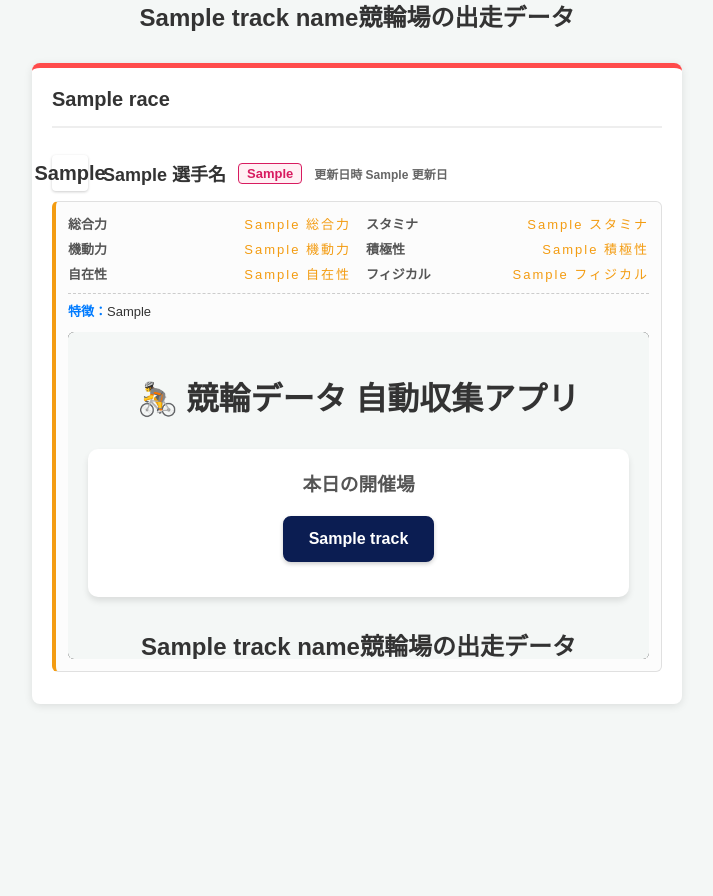
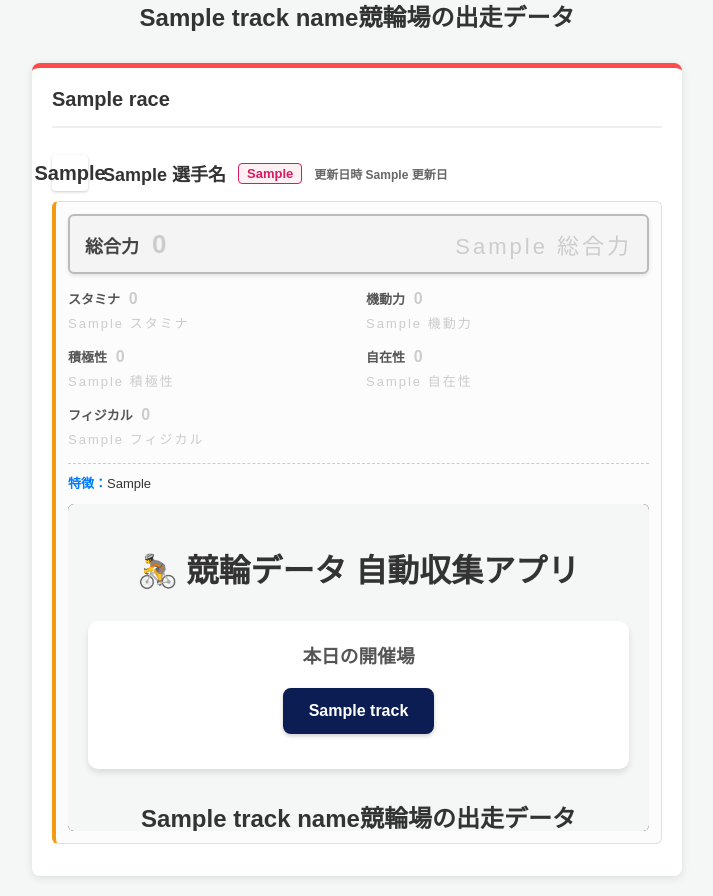
Before and after one commit to noguchi662457/keirin-app, a Flask app: template templates/index.html in a window 1280 px wide. Shown: the part 297-1193 px from the top of the page, without its empty margins (283-996 px from the left). Before the commit the page ends 1003 px from the top, so only its background shows below. Run offline with Flask 3, Linux system fonts and the light colour scheme; the template is opened without the code that fills it: most values are stand-ins (such as "Sample title", 1, 10 or a date in 2020).

Commit message:
Update index.html

```diff
--- a/templates/index.html
+++ b/templates/index.html
@@ -163,22 +162,70 @@
             padding: 12px;
         }
 
+        .stat-main {
+            display: flex;
+            justify-content: space-between;
+            align-items: center;
+            background: #f4f4f4;
+            border: 2px solid #bbb;
+            border-radius: 6px;
+            padding: 12px 15px;
+            margin-bottom: 15px;
+            box-shadow: 0 2px 4px rgba(0, 0, 0, 0.1);
+        }
+
+        .stat-main .label {
+            font-size: 18px;
+            color: #444;
+            font-weight: bold;
+        }
+
+        .stat-main .star-count {
+            font-size: 26px;
+            margin-left: 8px;
+        }
+
+        .stat-main .stars {
+            font-size: 22px;
+            letter-spacing: 3px;
+        }
+
         .stats-grid {
             display: grid;
             grid-template-columns: repeat(2, 1fr);
-            gap: 6px 15px;
-            margin-bottom: 10px;
+            gap: 15px;
+            margin-bottom: 15px;
         }
 
-        .stat { display: flex; justify-content: space-between; font-size: 13px; }
+        .stat {
+            display: flex;
+            flex-direction: column;
+            align-items: flex-start;
+            gap: 5px;
+            font-size: 13px;
+        }
+
         .label { color: #555; font-weight: bold; }
-        .stars { color: #f39c12; letter-spacing: 2px; }
+
+        .stat .star-count {
+            font-size: 16px;
+            margin-left: 5px;
+        }
+
+        .stars { letter-spacing: 2px; }
+
+        .rank-0 { color: #cccccc !important; }
+        .rank-1, .rank-2 { color: #3498db !important; }
+        .rank-3, .rank-4 { color: #f39c12 !important; }
+        .rank-5 { color: #27ae60 !important; }
+        .rank-6 { color: #8e44ad !important; }
+        .rank-7, .rank-8, .rank-9 { color: #e74c3c !important; }
 
         .feature-text {
             font-size: 13px;
             color: #333;
             border-top: 1px dashed #ccc;
-            padding-top: 8px;
+            padding-top: 10px;
             margin-bottom: 10px;
             line-height: 1.5;
         }
@@ -292,14 +326,45 @@
 
                                 {% if racer['sheet_info'] %}
                                     <div class="sheet-data-box">
+
+                                        <div class="stat-main">
+                                            {% set total_c = (racer['sheet_info']['総合力']|string).count('★') %}
+                                            <span class="label">総合力 <span class="star-count rank-{{ total_c }}">{{ total_c }}</span></span>
+                                            <span class="stars rank-{{ total_c }}">{{ racer['sheet_info']['総合力'] }}</span>
+                                        </div>
+
                                         <div class="stats-grid">
-                                            <div class="stat"><span class="label">総合力</span><span class="stars">{{ racer['sheet_info']['総合力'] }}</span></div>
-                                            <div class="stat"><span class="label">スタミナ</span><span class="stars">{{ racer['sheet_info']['スタミナ'] }}</span></div>
-                                            <div class="stat"><span class="label">機動力</span><span class="stars">{{ racer['sheet_info']['機動力'] }}</span></div>
-                                            <div class="stat"><span class="label">積極性</span><span class="stars">{{ racer['sheet_info']['積極性'] }}</span></div>
-                                            <div class="stat"><span class="label">自在性</span><span class="stars">{{ racer['sheet_info']['自在性'] }}</span></div>
-                                            <div class="stat"><span class="label">フィジカル</span><span class="stars">{{ racer['sheet_info']['フィジカル'] }}</span></div>
+                                            {% set sta_c = (racer['sheet_info']['スタミナ']|string).count('★') %}
+                                            <div class="stat">
+                                                <span class="label">スタミナ <span class="star-count rank-{{ sta_c }}">{{ sta_c }}</span></span>
+                                                <span class="stars rank-{{ sta_c }}">{{ racer['sheet_info']['スタミナ'] }}</span>
+                                            </div>
+
+                                            {% set mob_c = (racer['sheet_info']['機動力']|string).count('★') %}
+                                            <div class="stat">
+                                                <span class="label">機動力 <span class="star-count rank-{{ mob_c }}">{{ mob_c }}</span></span>
+                                                <span class="stars rank-{{ mob_c }}">{{ racer['sheet_info']['機動力'] }}</span>
+                                            </div>
+
+                                            {% set agg_c = (racer['sheet_info']['積極性']|string).count('★') %}
+                                            <div class="stat">
+                                                <span class="label">積極性 <span class="star-count rank-{{ agg_c }}">{{ agg_c }}</span></span>
+                                                <span class="stars rank-{{ agg_c }}">{{ racer['sheet_info']['積極性'] }}</span>
+                                            </div>
+
+                                            {% set flex_c = (racer['sheet_info']['自在性']|string).count('★') %}
+                                            <div class="stat">
+                                                <span class="label">自在性 <span class="star-count rank-{{ flex_c }}">{{ flex_c }}</span></span>
+                                                <span class="stars rank-{{ flex_c }}">{{ racer['sheet_info']['自在性'] }}</span>
+                                            </div>
+
+                                            {% set phy_c = (racer['sheet_info']['フィジカル']|string).count('★') %}
+                                            <div class="stat">
+                                                <span class="label">フィジカル <span class="star-count rank-{{ phy_c }}">{{ phy_c }}</span></span>
+                                                <span class="stars rank-{{ phy_c }}">{{ racer['sheet_info']['フィジカル'] }}</span>
+                                            </div>
                                         </div>
+
                                         <div class="feature-text">
                                             <strong style="color:#007bff;">特徴：</strong>{{ racer['sheet_info']['特徴'] }}
                                         </div>
```
Also changed, not shown: other parts of templates/index.html (+3 -23 lines).
